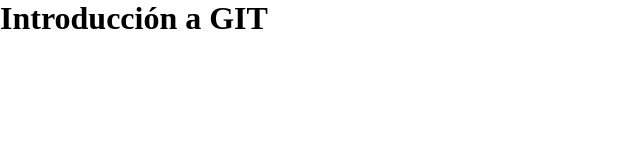
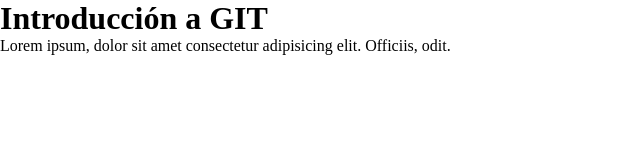
Before and after one commit to norianamijares/73593-Introduccion-GIT, a plain HTML site: page index.html in a window 1280 px wide. Shown: the whole page, without its empty margins (0-640 px from the left). Drawn offline with Linux system fonts and the light colour scheme.

Commit message:
Agregué un párrafo

```diff
--- a/index.html
+++ b/index.html
@@ -9,5 +9,6 @@
 </head>
 <body>
     <h1>Introducción a GIT</h1>
+    <p>Lorem ipsum, dolor sit amet consectetur adipisicing elit. Officiis, odit.</p>
 </body>
 </html>
```
